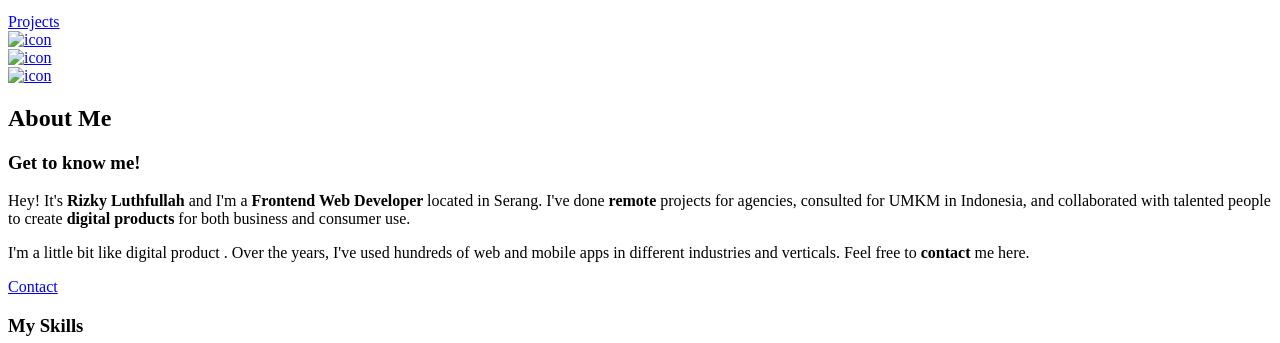
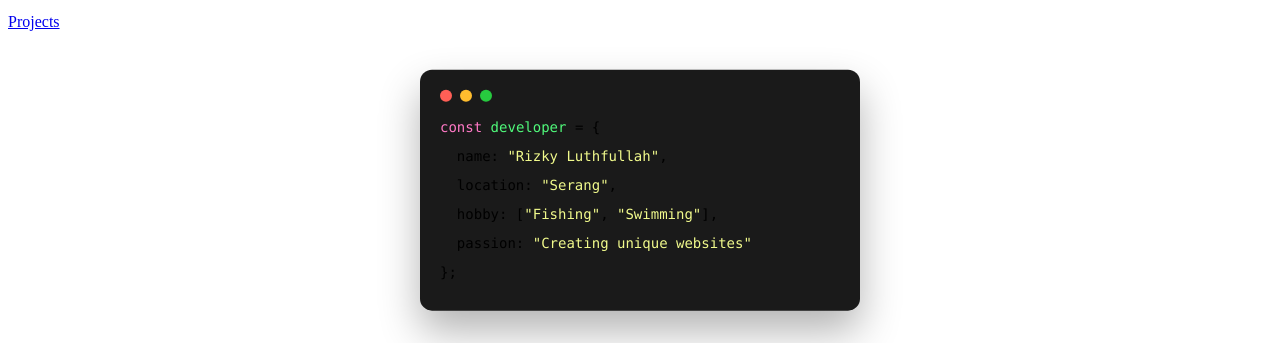
Before and after one commit to Macya21/Portfolio, a website: page index.html in a window 1280 px wide. Shown: the part 360-703 px from the top of the page. Drawn offline with Linux system fonts and the light colour scheme.

Commit message:
Update index.html

```diff
--- a/index.html
+++ b/index.html
@@ -7,7 +7,7 @@
     <title>Dopefolio</title>
     <meta name="description" content="Portfolio Template for Developer" />
 
-    <link rel="stylesheet" href="css/style.css" />
+    <link rel="stylesheet" href="css/styles.css" />
 
     <link rel="preconnect" href="https://fonts.googleapis.com" />
     <link rel="preconnect" href="https://fonts.gstatic.com" crossorigin />
@@ -15,6 +15,69 @@
       href="https://fonts.googleapis.com/css2?family=Source+Sans+Pro:wght@400;600;700;900&display=swap"
       rel="stylesheet"
     />
+    <style>
+      .window-header {
+            display: flex;
+            gap: 8px;
+            margin-bottom: 15px;
+        }
+
+        .window-dot {
+            width: 12px;
+            height: 12px;
+            border-radius: 50%;
+        }
+
+        .dot-red { background: #ff5f56; }
+        .dot-yellow { background: #ffbd2e; }
+        .dot-green { background: #27ca3f; }
+
+        .code-content {
+            font-family: 'Monaco', 'Menlo', monospace;
+            font-size: 14px;
+            line-height: 1.5;
+        }
+
+        .code-line {
+            margin-bottom: 8px;
+        }
+
+        .keyword { color: #ff79c6; }
+        .string { color: #f1fa8c; }
+        .comment { color: #6272a4; }
+        .function { color: #50fa7b; }
+
+      .hero-image {
+            display: flex;
+            justify-content: center;
+            position: relative;
+        }
+
+        .code-window {
+            background: #1a1a1a;
+            border-radius: 12px;
+            padding: 20px;
+            box-shadow: 0 20px 40px rgba(0, 0, 0, 0.3);
+            max-width: 400px;
+            width: 100%;
+            transform: perspective(1000px) rotateX(5deg) rotateY(-5deg);
+            transition: transform 0.3s ease;
+        }
+
+        .code-window:hover {
+            transform: perspective(1000px) rotateX(0deg) rotateY(0deg) scale(1.05);
+        }
+      .floating {
+            animation: floating 3s ease-in-out infinite;
+        }
+
+        @keyframes floating {
+            0%, 100% { transform: translateY(0px); }
+            50% { transform: translateY(-20px); }
+        }
+
+    </style>
+
   </head>
   <body>
     <header class="header">
@@ -95,43 +158,39 @@
         </div>
         <div class="home-hero__cta">
           <a href="./#projects" class="btn btn--bg">Projects</a>
+          <br>
+          <br>
+          <br>
+          <br>
+          <div class="hero-image">
+                <div class="code-window floating">
+                    <div class="window-header">
+                        <div class="window-dot dot-red"></div>
+                        <div class="window-dot dot-yellow"></div>
+                        <div class="window-dot dot-green"></div>
+                    </div>
+                    <div class="code-content">
+                        <div class="code-line">
+                            <span class="keyword">const</span> <span class="function">developer</span> = {
+                        </div>
+                        <div class="code-line">
+                            &nbsp;&nbsp;name: <span class="string">"Rizky Luthfullah"</span>,
+                        </div>
+                        <div class="code-line">
+                            &nbsp;&nbsp;location: <span class="string">"Serang"</span>,
+                        </div>
+                        <div class="code-line">
+                            &nbsp;&nbsp;hobby: [<span class="string">"Fishing"</span>, <span class="string">"Swimming"</span>],
+                        </div>
+                        <div class="code-line">
+                            &nbsp;&nbsp;passion: <span class="string">"Creating unique websites"</span>
+                        </div>
+                        <div class="code-line">};</div>
+                    </div>
+                </div>
         </div>
       </div>
-      <div class="home-hero__socials">
-        <div class="home-hero__social">
-          <a href="#" class="home-hero__social-icon-link">
-            <img
-              src="./assets/png/twitter-ico.png"
-              alt="icon"
-              class="home-hero__social-icon"
-            />
-          </a>
-        </div>
-        <div class="home-hero__social">
-          <a href="#" class="home-hero__social-icon-link">
-            <img
-              src="./assets/png/whatsapp-logo.png"
-              alt="icon"
-              class="home-hero__social-icon"
-            />
-          </a>
-        </div>
-        <div class="home-hero__social">
-          <a
-            href="#"
-            class="home-hero__social-icon-link home-hero__social-icon-link--bd-none"
-          >
-            <img
-              src="./assets/png/insta-ico.png"
-              alt="icon"
-              class="home-hero__social-icon"
-            />
-          </a>
-        </div>
-      </div>
-      <div class="home-hero__mouse-scroll-cont">
-        <div class="mouse"></div>
-      </div>
+
     </section>
     <section id="about" class="about sec-pad">
       <div class="main-container">
```
